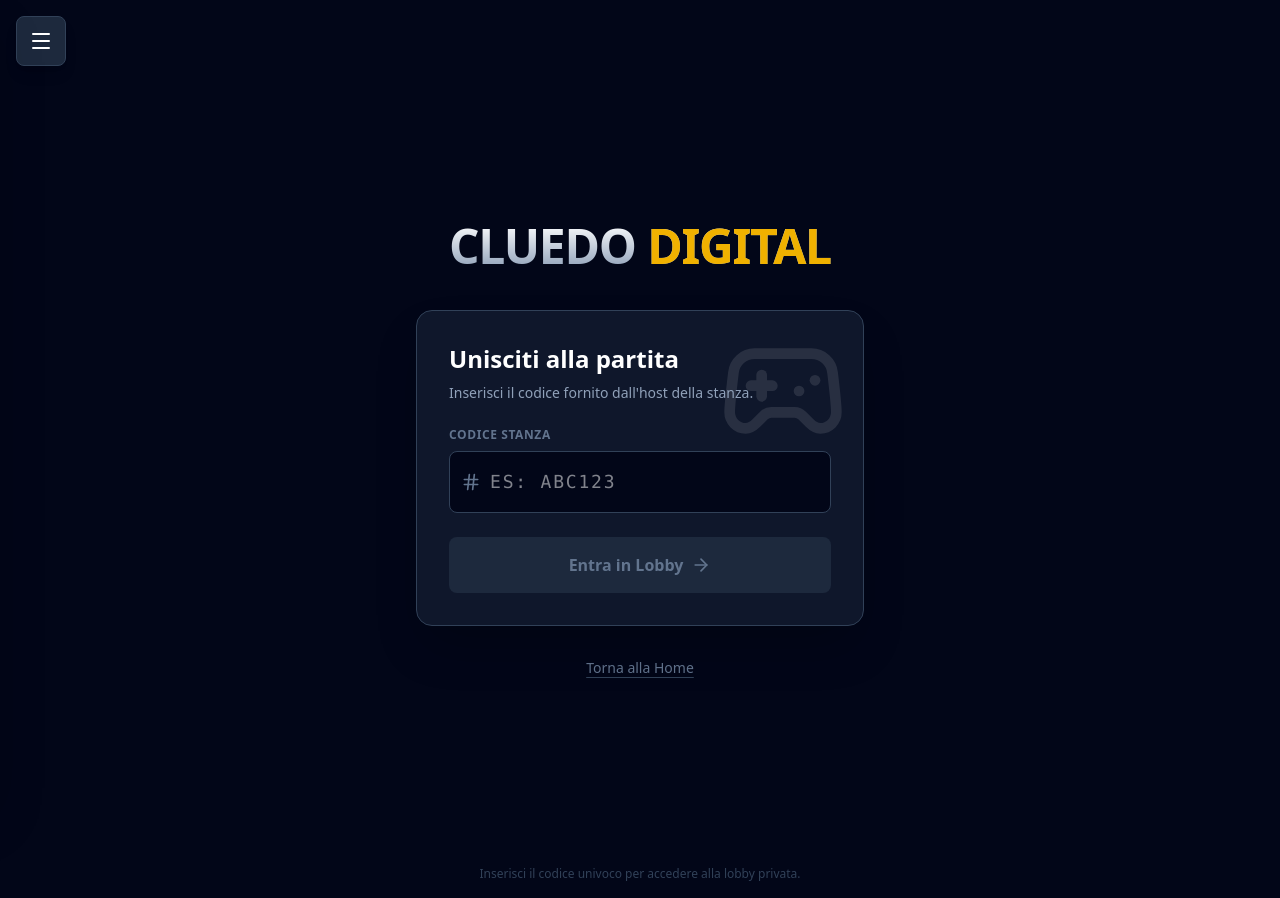
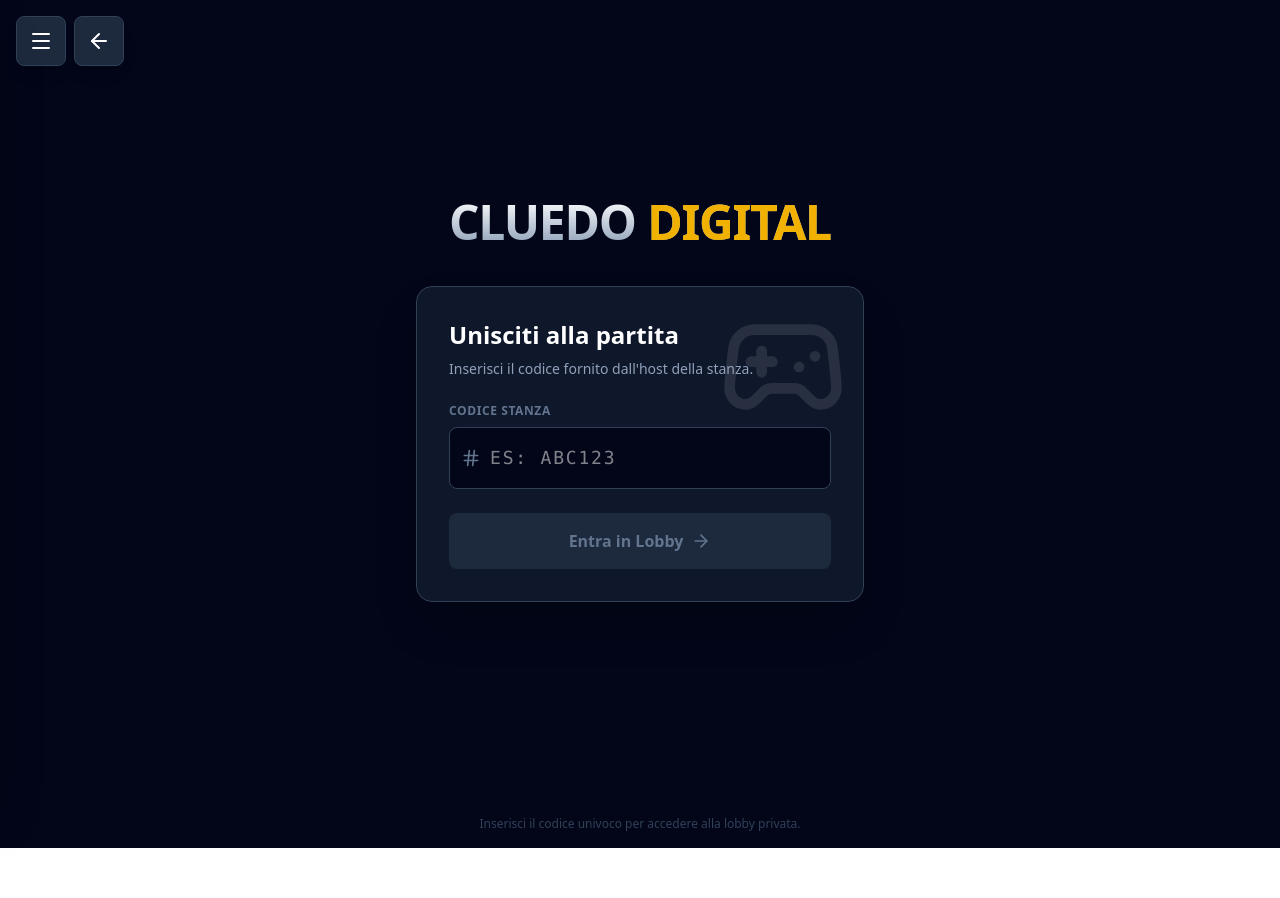
Before and after one commit to mattpaol441/cluedo-digital, a React (Vite) app: page /join in a window 1280 px wide. After the commit the page ends 848 px from the top, so only its background shows below. Built offline with nearby package versions, Linux system fonts and the light colour scheme; no server answers; the database is empty; sample sign-in values are in the browser's storage.

Commit message:
Tasto Indietro

```diff
--- a/src/components/hamburgerSidebar/HamburgerSidebar.tsx
+++ b/src/components/hamburgerSidebar/HamburgerSidebar.tsx
@@ -1,9 +1,9 @@
 import React, { useState } from 'react';
-import { useNavigate } from 'react-router-dom';
+import { useNavigate, useLocation } from 'react-router-dom';
 import {
     Menu, X, Home, Users, Settings, LogOut,
     HelpCircle, Trophy, Plus, Gamepad2,
-    Bell
+    Bell, ArrowLeft
 } from 'lucide-react';
 import { useAppDispatch } from '../../store/hooks';
 import { logoutUser } from '../../store/slices/userSlice';
@@ -35,7 +35,11 @@ interface HamburgerSidebarProps {
 const HamburgerSidebar: React.FC<HamburgerSidebarProps> = ({ user, notificationCount = 0 }) => {
     const [isOpen, setIsOpen] = useState(false);
     const navigate = useNavigate();
+    const location = useLocation();
     const dispatch = useAppDispatch();
+
+    // Nascondi il pulsante Back se siamo sulla Home
+    const isOnHome = location.pathname === '/' || location.pathname === '/home';
 
     // Funzione interna per gestire il click: naviga e chiude il menu
     const handleNavigation = (path: string) => {
@@ -64,15 +68,30 @@ const HamburgerSidebar: React.FC<HamburgerSidebarProps> = ({ user, notificationC
             {/* 1. HAMBURGER BUTTON (Visible only when closed) */}
             {/* Positioned fixed at top left */}
             {!isOpen && (
+                <div className="fixed top-4 left-4 z-40 flex gap-2">
+                    {/* Hamburger Menu Button */}
                     <button
                         onClick={() => setIsOpen(true)}
-                    className="fixed top-4 left-4 z-40 p-3 bg-slate-800 text-white rounded-lg shadow-lg hover:bg-slate-700 transition-colors border border-slate-700 relative"
+                        className="p-3 bg-slate-800 text-white rounded-lg shadow-lg hover:bg-slate-700 transition-colors border border-slate-700 relative"
                         aria-label="Apri Menu"
                     >
                         <Menu className="w-6 h-6" />
                         {/* Badge sul pulsante hamburger */}
                         <NotificationBadge count={notificationCount} className="-top-1 -right-1" />
                     </button>
+
+                    {/* Back Button - nascosto sulla Home */}
+                    {!isOnHome && (
+                        <button
+                            onClick={() => window.history.length > 1 ? navigate(-1) : navigate('/home')}
+                            className="p-3 bg-slate-800 text-white rounded-lg shadow-lg hover:bg-slate-700 transition-colors border border-slate-700"
+                            aria-label="Torna indietro"
+                            title="Torna indietro"
+                        >
+                            <ArrowLeft className="w-6 h-6" />
+                        </button>
+                    )}
+                </div>
             )}
 
             {/* 2. DARK OVERLAY (Click outside to close) */}
--- a/src/pages/JoinGamePage.tsx
+++ b/src/pages/JoinGamePage.tsx
@@ -91,14 +91,6 @@ const JoinGamePage: React.FC = () => {
                     </div>
                 )}
 
-                {/* Quick link to go back */}
-                <button
-                    onClick={() => navigate('/home')}
-                    className="mt-8 text-slate-500 text-sm hover:text-white transition-colors underline decoration-slate-700 underline-offset-4"
-                    disabled={isJoining}
-                >
-                    Torna alla Home
-                </button>
 
             </main>
 
```
Lines whose indentation alone changed are shown as unchanged.
